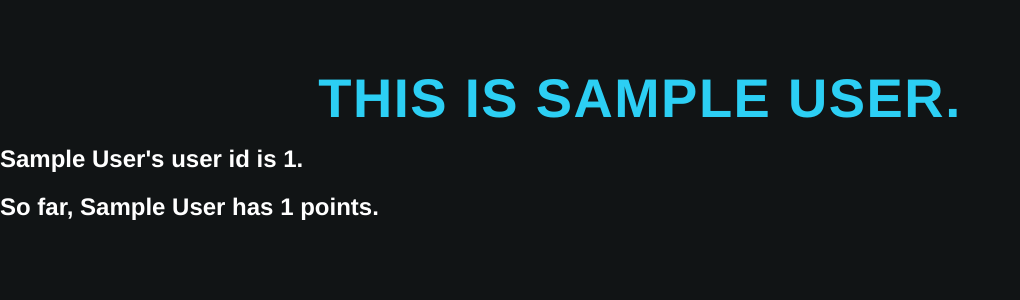
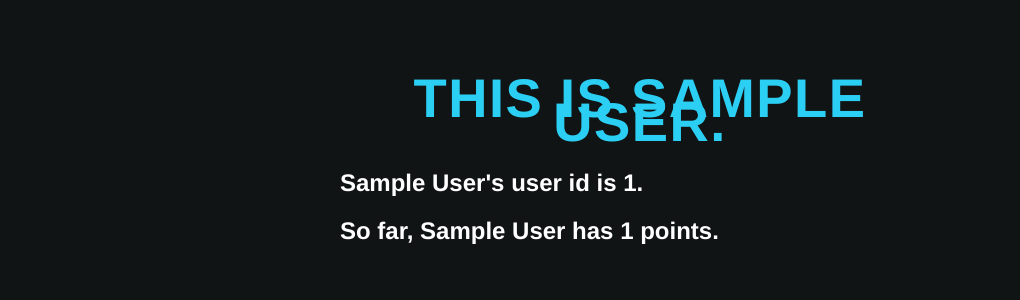
Before and after one commit to mikehobi/flask-test, a Flask app: template project/home/templates/profile.html in a window 1280 px wide. Shown: the top 300 px of the page, without its empty margins (0-1020 px from the left). Run offline with Flask 2, Linux system fonts and the light colour scheme; the template is opened without the code that fills it: values that come from a table or form of the project are taken from there, others are empty; tables that the repository leaves empty hold one stand-in row (values such as "Sample post").

Commit message:
updated links

```diff
--- a/project/home/templates/profile.html
+++ b/project/home/templates/profile.html
@@ -1,6 +1,6 @@
 {% extends "base.html" %}
 {% block content %}
-	<div class="hello outer-box">
+	<div class="small-container outer-box">
 		<h1>This is {{ user.name }}.</h1>
 		<h2>{{ user.name }}'s user id is {{ user.id }}.</h2>
 		<h2>So far, {{ user.name }} has {{ user.points|length }} points.</h2>
--- a/project/home/views.py
+++ b/project/home/views.py
@@ -36,12 +36,12 @@ def response():
 	if channel == 'directmessage':
 		return slack.response('can\'t give POINTS in direct message, public generosity only!')
 	if not request.form['text']:
-		return slack.response('type "/points [user] [amount]" to give <{}/|POINTS!>'.format( url_for('home.index', _external=True) ))
+		return slack.response('type "/points [user] [amount]" to give <{}/|POINTS!>'.format(url_for('home.index', _external=True)))
 	from_user = request.form['user_name']
 	text = request.form['text'].split()
 	from_user = db.session.query(User).filter(User.name == from_user).first()
 	if text[0] == 'help':
-		return slack.response('figure out yourself, just kidding <http://hobiz.herokuapp.com/halp|click here bro>')
+		return slack.response('figure out yourself, just kidding <{}/halp|click here bro>'.format(url_for('home.index', _external=True)))
 	if text[0] == 'wut':
 		return slack.response('what do you mean wut? it\'s POINTS')
 	if text[0] == 'img':
```
